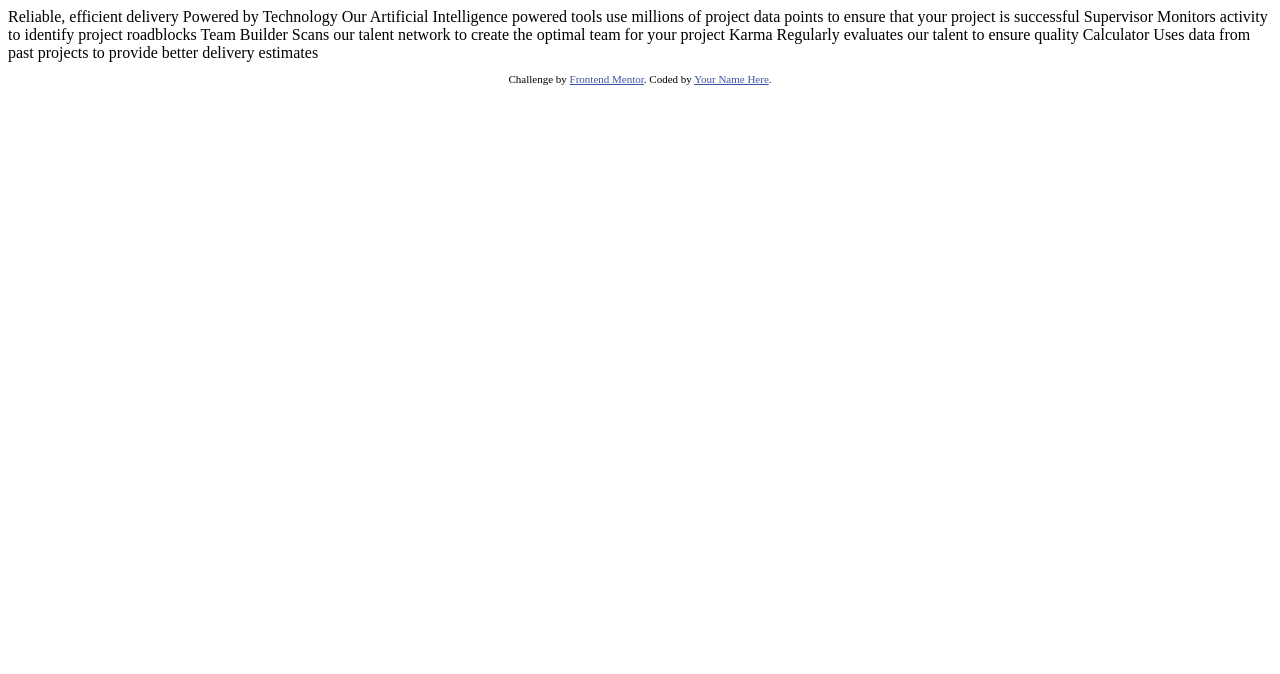
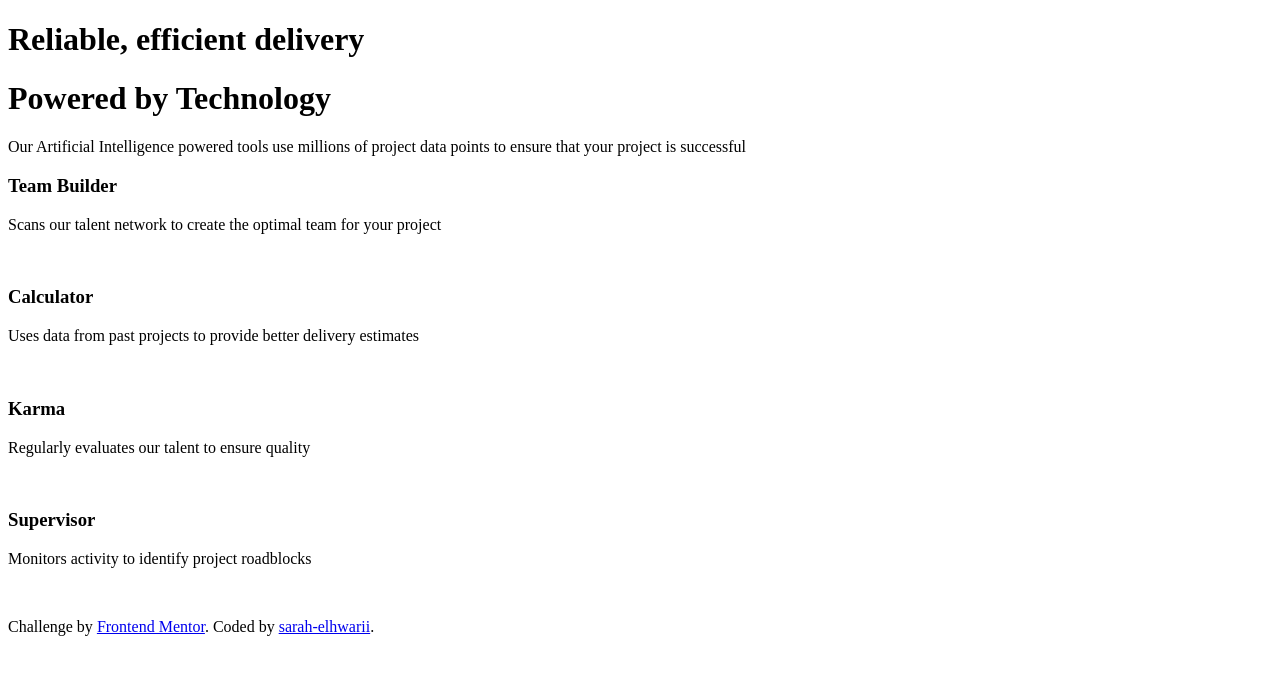
Before and after one commit to sarahelhwarii/four-card-feature-section, a plain HTML site: page index.html in a window 1280 px wide. Drawn offline with Linux system fonts and the light colour scheme.

Commit message:
html structure

```diff
--- a/index.html
+++ b/index.html
@@ -1,44 +1,55 @@
 <!DOCTYPE html>
 <html lang="en">
   <head>
-  <meta charset="UTF-8">
-  <meta name="viewport" content="width=device-width, initial-scale=1.0"> <!-- displays site properly based on user's device -->
+    <meta charset="UTF-8" />
+    <meta name="viewport" content="width=device-width, initial-scale=1.0" />
+    <!-- displays site properly based on user's device -->
 
-  <link rel="icon" type="image/png" sizes="32x32" href="./images/favicon-32x32.png">
+    <link
+      rel="icon"
+      type="image/png"
+      sizes="32x32"
+      href="./images/favicon-32x32.png"
+    />
 
     <title>Frontend Mentor | Four card feature section</title>
-
-  <!-- Feel free to remove these styles or customise in your own stylesheet 👍 -->
-  <style>
-    .attribution { font-size: 11px; text-align: center; }
-    .attribution a { color: hsl(228, 45%, 44%); }
-  </style>
   </head>
   <body>
-
-  Reliable, efficient delivery
-  Powered by Technology
-
-  Our Artificial Intelligence powered tools use millions of project data points
-  to ensure that your project is successful
-
-  Supervisor
-  Monitors activity to identify project roadblocks
-
-  Team Builder
+    <h1>Reliable, efficient delivery</h1>
+    <h1>Powered by Technology</h1>
+    <p>
+      Our Artificial Intelligence powered tools use millions of project data
+      points to ensure that your project is successful
+    </p>
+    <div class="top-container">
+      <h3>Team Builder</h3>
+      <p>
         Scans our talent network to create the optimal team for your project
-
-  Karma
-  Regularly evaluates our talent to ensure quality
-
-  Calculator
-  Uses data from past projects to provide better delivery estimates
-
+      </p>
+      <img src="" alt="" />
+    </div>
+    <div class="right-container">
+      <h3>Calculator</h3>
+      <p>Uses data from past projects to provide better delivery estimates</p>
+      <img src="" alt="" />
+    </div>
+    <div class="bottom-container">
+      <h3>Karma</h3>
+      <p>Regularly evaluates our talent to ensure quality</p>
+      <img src="" alt="" />
+    </div>
+    <div class="left-container">
+      <h3>Supervisor</h3>
+      <p>Monitors activity to identify project roadblocks</p>
+      <img src="" alt="" />
+    </div>
 
     <footer>
       <p class="attribution">
-      Challenge by <a href="https://www.frontendmentor.io?ref=challenge" target="_blank">Frontend Mentor</a>.
-      Coded by <a href="#">Your Name Here</a>.
+        Challenge by
+        <a href="https://www.frontendmentor.io?ref=challenge" target="_blank"
+          >Frontend Mentor</a
+        >. Coded by <a href="#">sarah-elhwarii</a>.
       </p>
     </footer>
   </body>
```
Lines whose indentation alone changed are shown as unchanged.
